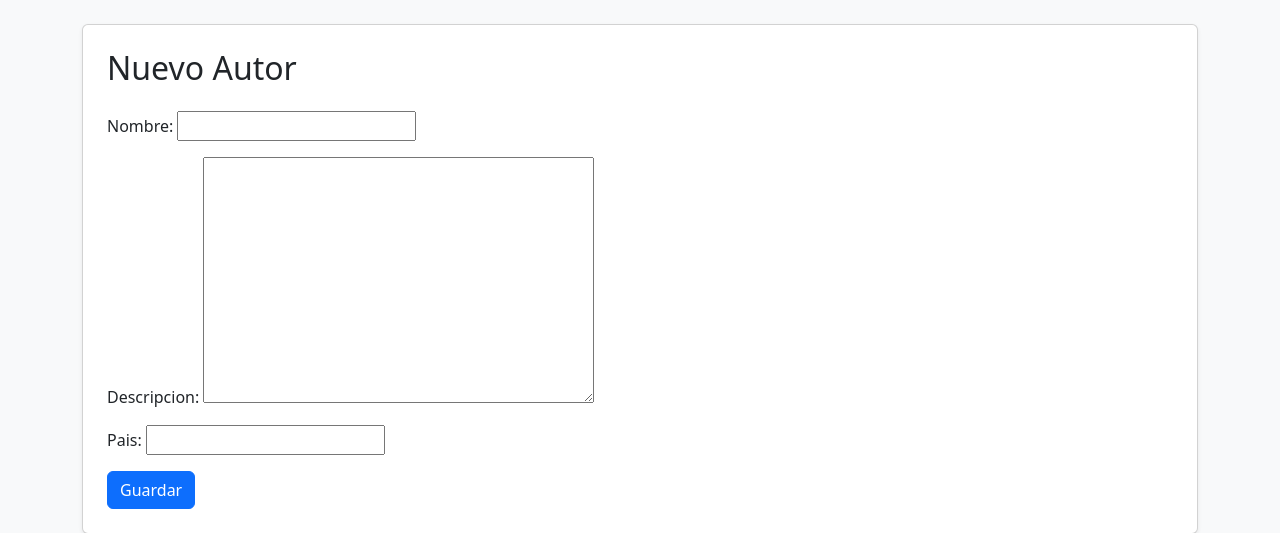
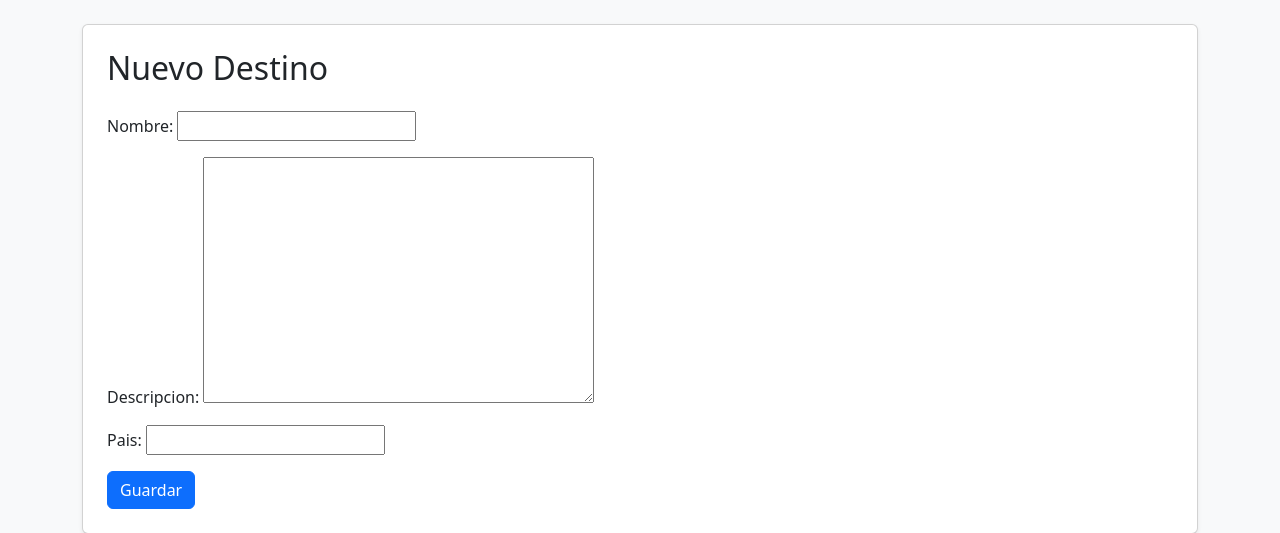
Before and after one commit to mateorubio/mr-econ-python, a Django app: page /destino/nuevo/ in a window 1280 px wide. Shown: the part 56-589 px from the top of the page. Run offline with Django 5.2, Linux system fonts and the light colour scheme.

Commit message:
Fix headings in destino_form.html and receta_form.html to reflect correct titles

```diff
--- a/roadtripfoodies/core/templates/core/destino_form.html
+++ b/roadtripfoodies/core/templates/core/destino_form.html
@@ -2,7 +2,7 @@
 
 {% block content %}
     <div class="card p-4 shadow-sm">
-        <h2 class="mb-4">Nuevo Autor</h2>
+        <h2 class="mb-4">Nuevo Destino</h2>
         <form method="post">
             {% csrf_token %}
             {{ form.as_p }}
--- a/roadtripfoodies/core/templates/core/receta_form.html
+++ b/roadtripfoodies/core/templates/core/receta_form.html
@@ -2,7 +2,7 @@
 
 {% block content %}
     <div class="card p-4 shadow-sm">
-        <h2 class="mb-4">Nuevo Autor</h2>
+        <h2 class="mb-4">Nueva Receta</h2>
         <form method="post">
             {% csrf_token %}
             {{ form.as_p }}
```
